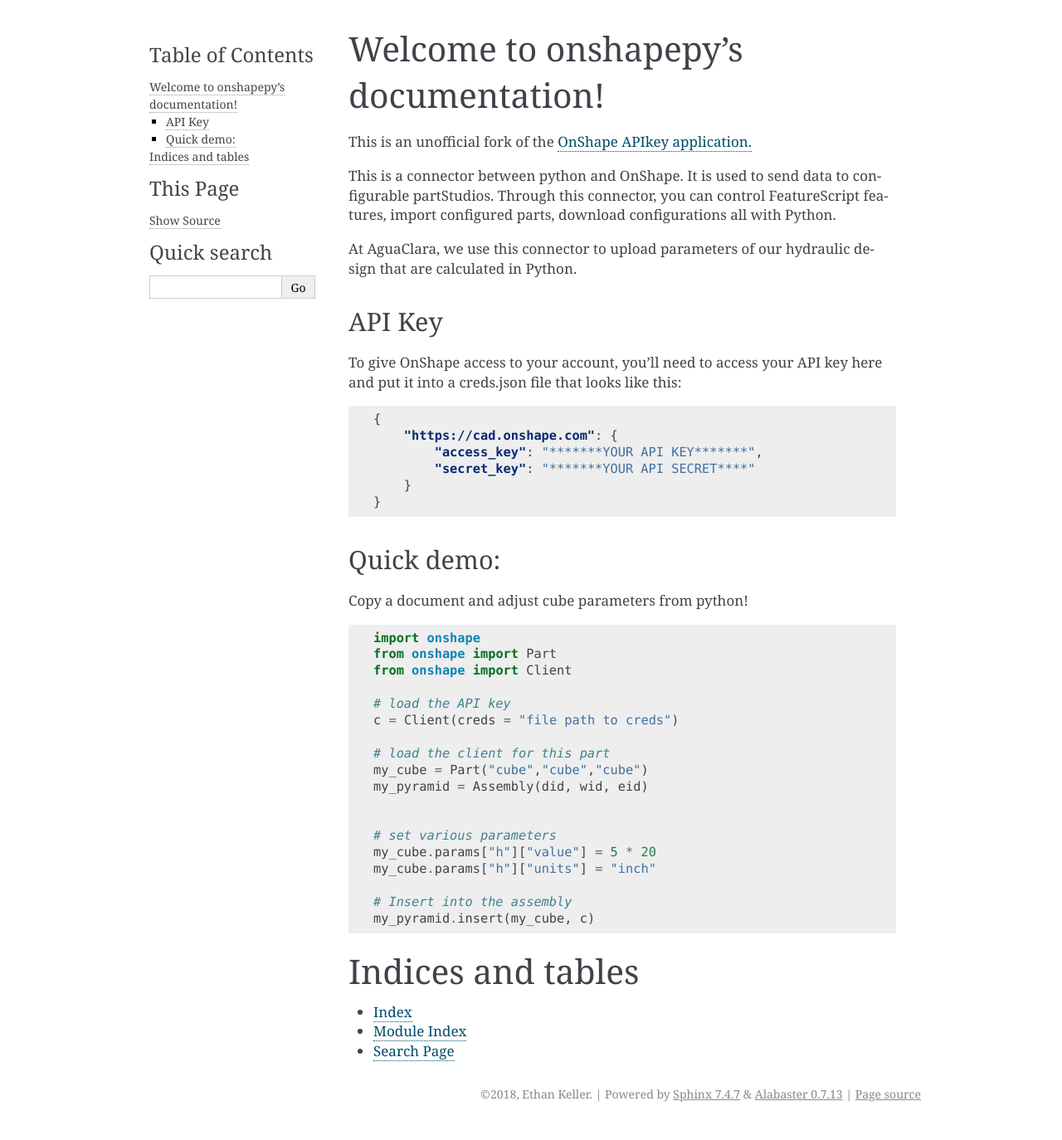
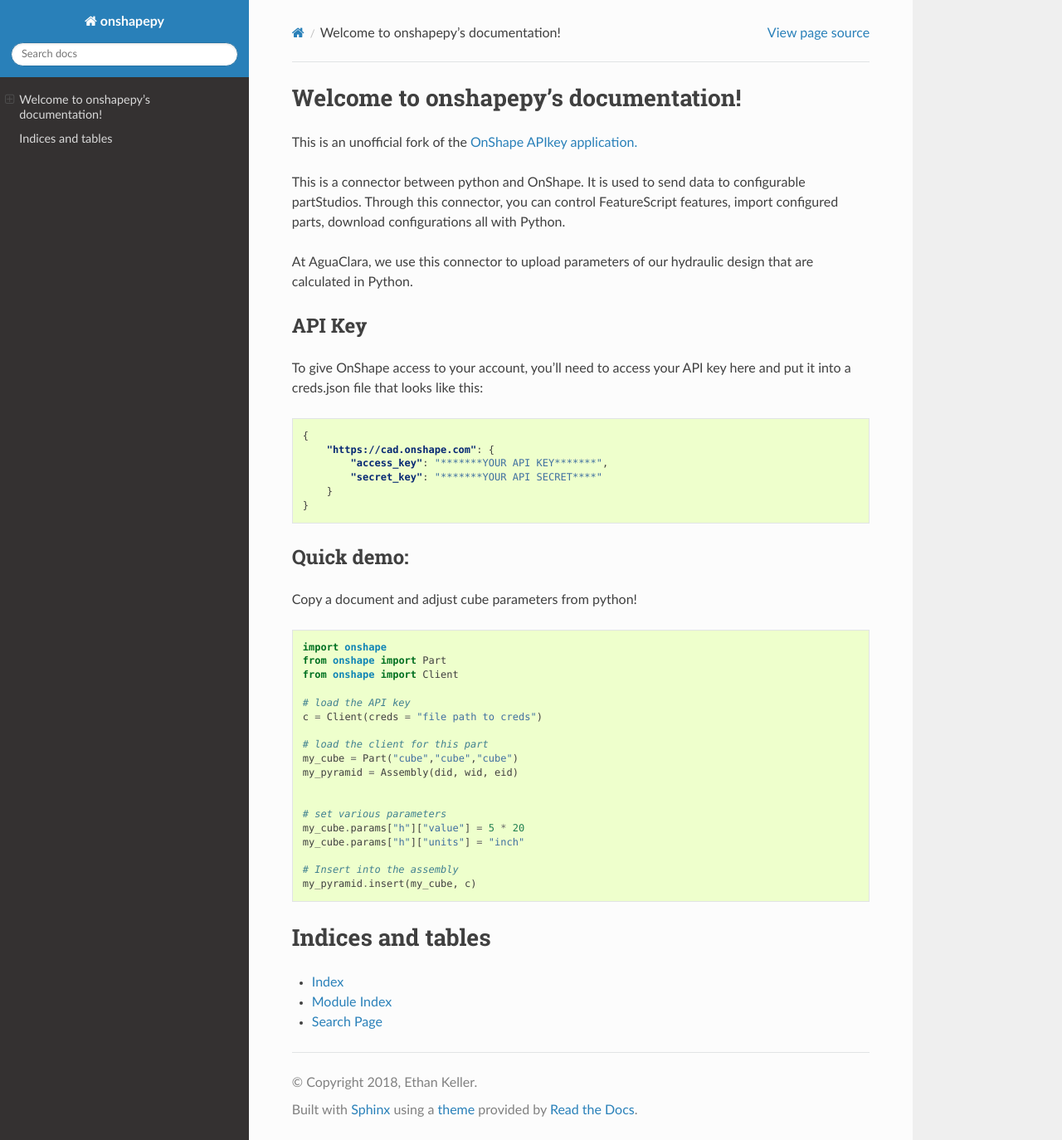
Before and after one commit to eak24/onshapepy, a Sphinx documentation site: the page built from docs/index.rst, in a window 1280 px wide and 1374 px high. Shown: the whole window at 83% size. Built offline with Sphinx 7.4.7 and the Read the Docs theme 2.0.0, drawn with Linux system fonts in a browser that asks for light colours.

Commit message:
switched themes and fixed sphinx

```diff
--- a/docs/conf.py
+++ b/docs/conf.py
@@ -14,7 +14,7 @@
 #
 import os
 import sys
-sys.path.insert(0, os.path.abspath('..'))
+sys.path.append(os.path.join(os.path.dirname(__name__), '..'))
 
 
 # -- Project information -----------------------------------------------------
@@ -46,7 +46,6 @@
     'sphinx.ext.coverage',
     'sphinx.ext.mathjax',
     'sphinx.ext.viewcode',
-    'sphinx.ext.githubpages',
 ]
 
 # Add any paths that contain templates here, relative to this directory.
@@ -72,6 +71,7 @@
 # directories to ignore when looking for source files.
 # This pattern also affects html_static_path and html_extra_path .
 exclude_patterns = [u'_build', 'Thumbs.db', '.DS_Store']
+html_extra_path = [".nojekyll"]
 
 # The name of the Pygments (syntax highlighting) style to use.
 pygments_style = 'sphinx'
@@ -82,7 +82,7 @@
 # The theme to use for HTML and HTML Help pages.  See the documentation for
 # a list of builtin themes.
 #
-html_theme = 'alabaster'
+html_theme = 'sphinx_rtd_theme'
 
 # Theme options are theme-specific and customize the look and feel of a theme
 # further.  For a list of options available for each theme, see the
--- a/docs/modules.rst
+++ b/docs/modules.rst
@@ -1,7 +1,7 @@
-onshape
-=======
+onshapepy
+=========
 
 .. toctree::
    :maxdepth: 4
 
-   onshape
+   onshapepy
--- a/onshapepy/__init__.py
+++ b/onshapepy/__init__.py
@@ -1,6 +1,6 @@
 '''
 onshapepy
-======
+=========
 
 Demonstrates usage of API keys for the Onshape REST API
 '''
```
Also changed, not shown: docs/onshape.rst (deleted, +0 -54 lines), docs/onshapepy.rst (added, +54 -0 lines), .travis.yml, 2 other files.
